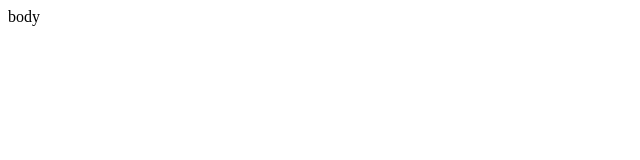
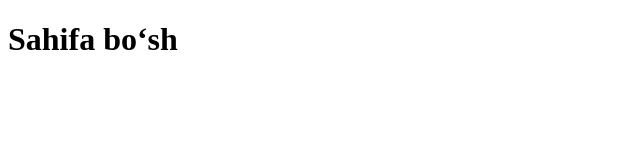
Before and after one commit to versiya-v0-0-0/001, a plain HTML site: page index.html in a window 1280 px wide. Shown: the whole page, without its empty margins (0-640 px from the left). Drawn offline with Linux system fonts and the light colour scheme.

Commit message:
update index.html

```diff
--- a/index.html
+++ b/index.html
@@ -4,6 +4,6 @@
 <title>Uralbek UZ</title>
 </head>
 <body>
-        body
+<h1>Sahifa bo‘sh</h1>
 </body>
 </html>
```
